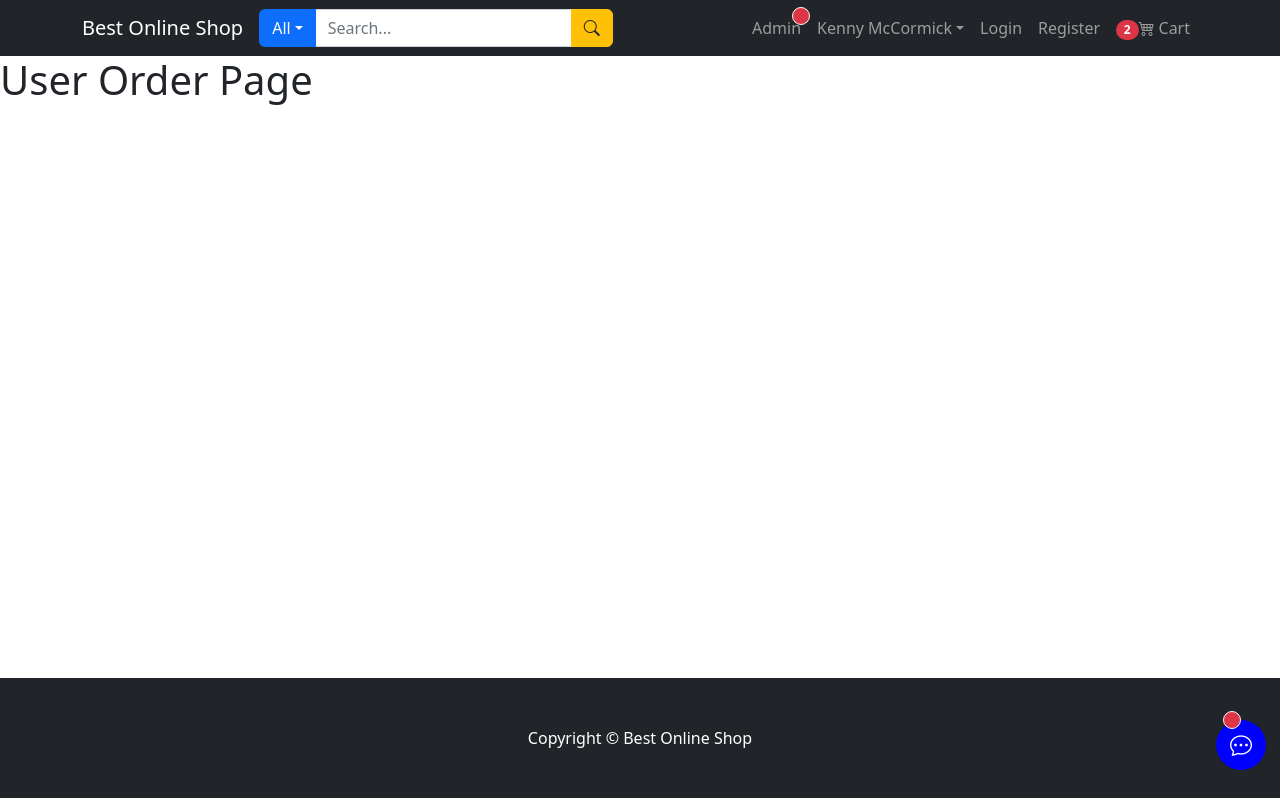
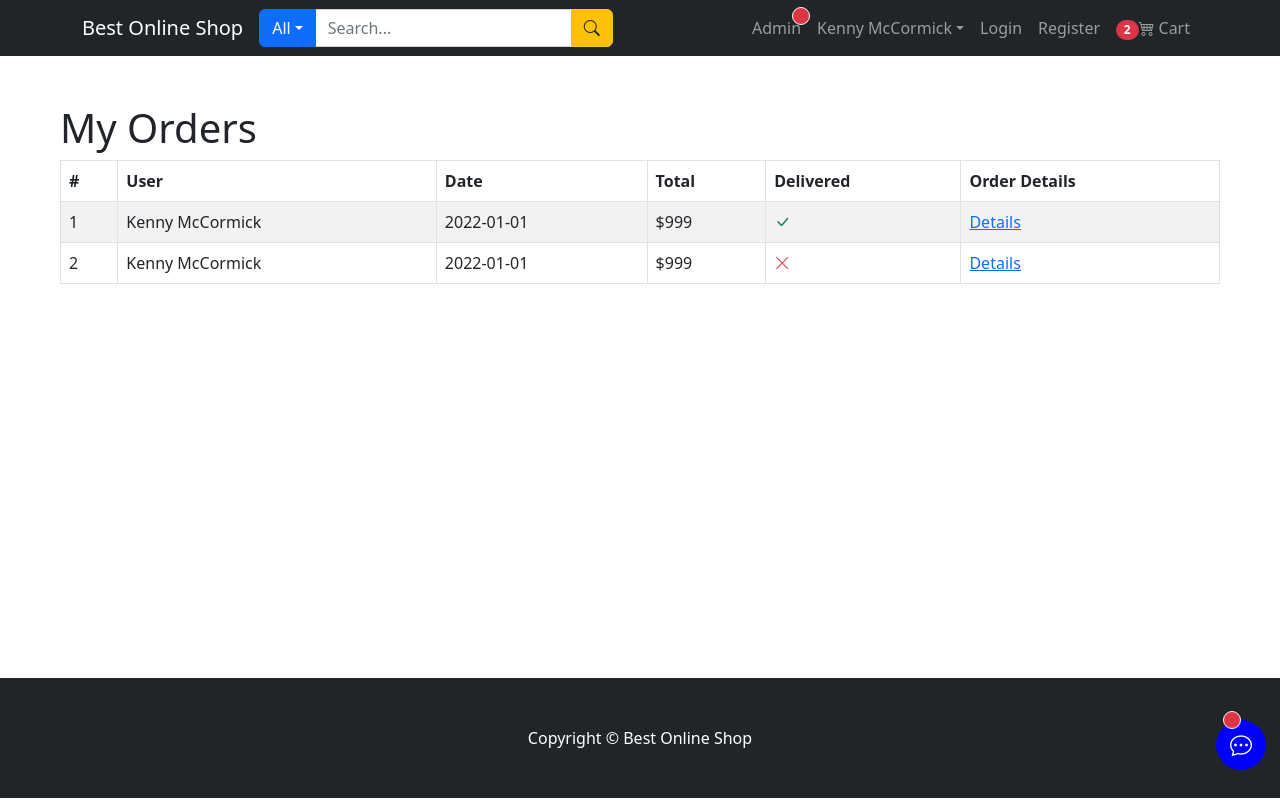
Before and after one commit to JonnyCodr/react-fullstack-ecommerce, a React (Create React App) app in the folder frontend/: page /user/my-orders in a window 1280 px wide. Built offline with nearby package versions, Linux system fonts and the light colour scheme.

Commit message:
skeleton order list page

```diff
--- a/frontend/src/pages/user/UserOrderPage.jsx
+++ b/frontend/src/pages/user/UserOrderPage.jsx
@@ -1,10 +1,44 @@
 import React from 'react';
+import Row from "react-bootstrap/Row";
+import Col from "react-bootstrap/Col";
+import {Table} from "react-bootstrap";
+import {Link} from "react-router-dom";
 
 const UserOrderPage = () => {
   return (
-    <div>
-      <h1>User Order Page</h1>
-    </div>
+    <Row className='m-5'>
+      <Col md={12}>
+        <h1>My Orders</h1>
+        <Table striped bordered hover>
+          <thead>
+          <tr>
+            <th>#</th>
+            <th>User</th>
+            <th>Date</th>
+            <th>Total</th>
+            <th>Delivered</th>
+            <th>Order Details</th>
+          </tr>
+          </thead>
+          <tbody>
+          {['bi bi-check-lg text-success', 'bi bi-x-lg text-danger'].map((item, i) => (
+            <tr key={i}>
+              <td>{i + 1}</td>
+              <td>Kenny McCormick</td>
+              <td>2022-01-01</td>
+              <td>$999</td>
+              <td>
+                <i className={item}></i>
+              </td>
+              <td>
+                <Link to='/user/order-details'>Details</Link>
+              </td>
+            </tr>
+          ))}
+          </tbody>
+        </Table>
+      </Col>
+    </Row>
   );
 };
 
```
Also changed, not shown: frontend/src/pages/user/UserProfile.jsx (+0 -7 lines).
